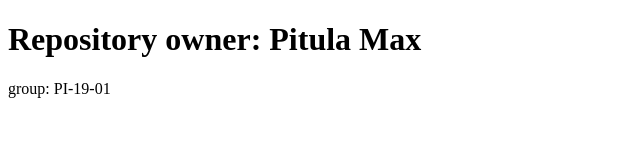
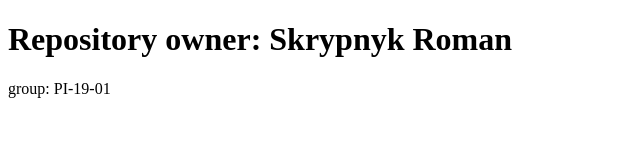
Before and after one commit to user-Maxim-name/pr_protect_Pitula, a plain HTML site: page index.html in a window 1280 px wide. Shown: the whole page, without its empty margins (0-640 px from the left). Drawn offline with Linux system fonts and the light colour scheme.

Commit message:
change make coloborator2

```diff
--- a/index.html
+++ b/index.html
@@ -2,10 +2,10 @@
 <html lang="en">
     <head>
         <meta charset="UTF-8">
-        <title>Pitula</title>
+        <title>Skrypnyk</title>
     </head>
     <body>
-        <h1>Repository owner: Pitula Max</h1>
+        <h1>Repository owner: Skrypnyk Roman</h1>
         <p>group: PI-19-01</p>
     </body>
 </html>
```
